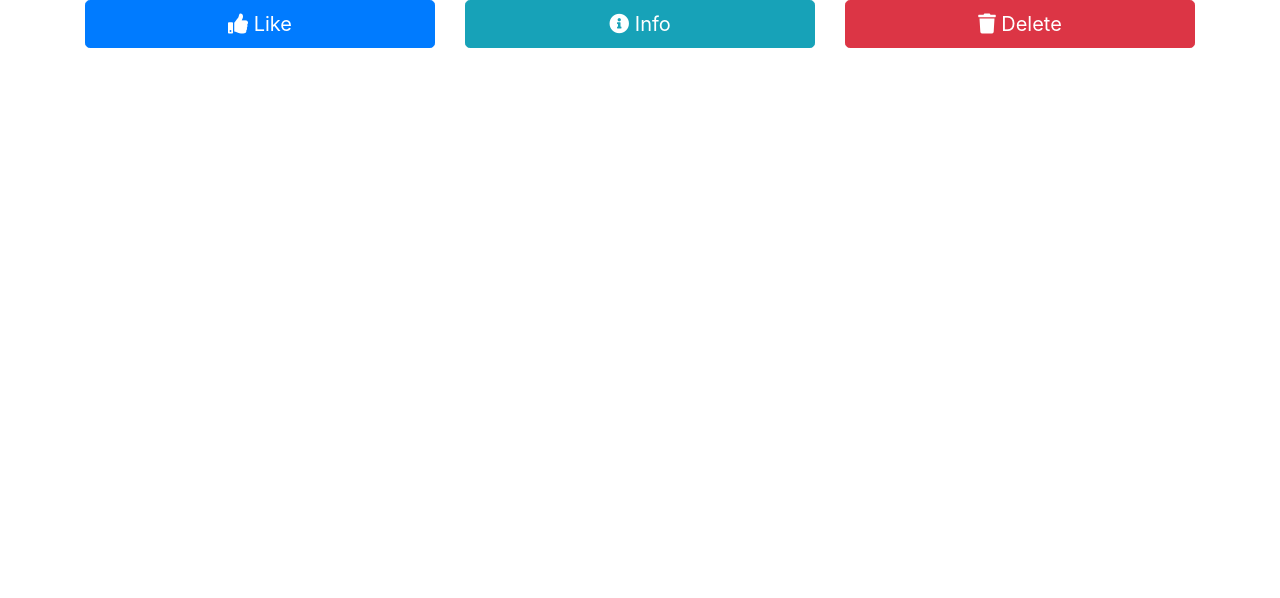
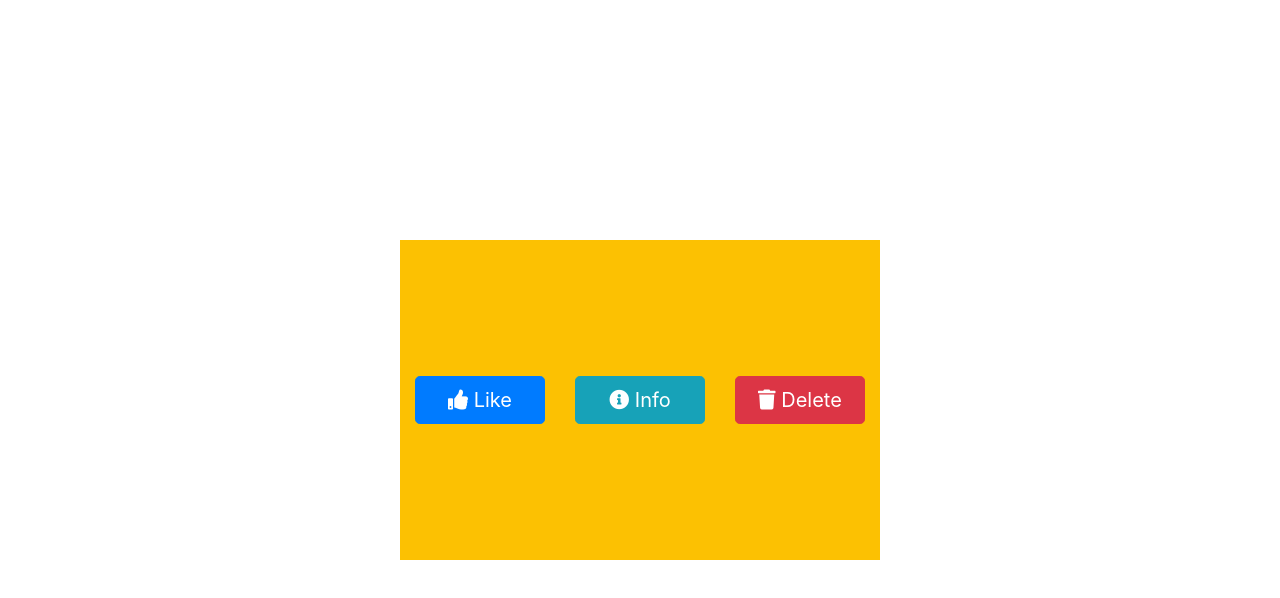
Before and after one commit to eloi700/Bootstrap-Exercises-Projects, a plain HTML site: page inline-btn-bootstrap/index.html in a window 1280 px wide. Drawn offline with nearby package versions, Linux system fonts and the light colour scheme; files that its build step writes are made by us from their sources.

Commit message:
first commit

```diff
--- a/inline-btn-bootstrap/index.html
+++ b/inline-btn-bootstrap/index.html
@@ -19,7 +19,7 @@
       integrity="sha384-50oBUHEmvpQ+1lW4y57PTFmhCaXp0ML5d60M1M7uH2+nqUivzIebhndOJK28anvf"
       crossorigin="anonymous"
     />
-    <link rel="stylesheet" href="/up/css/1-inline-buttons.css" />
+    <link rel="stylesheet" href="/up/css/inline-button.css" />
     <title>Inline - Buttons</title>
   </head>
   <body>
```
